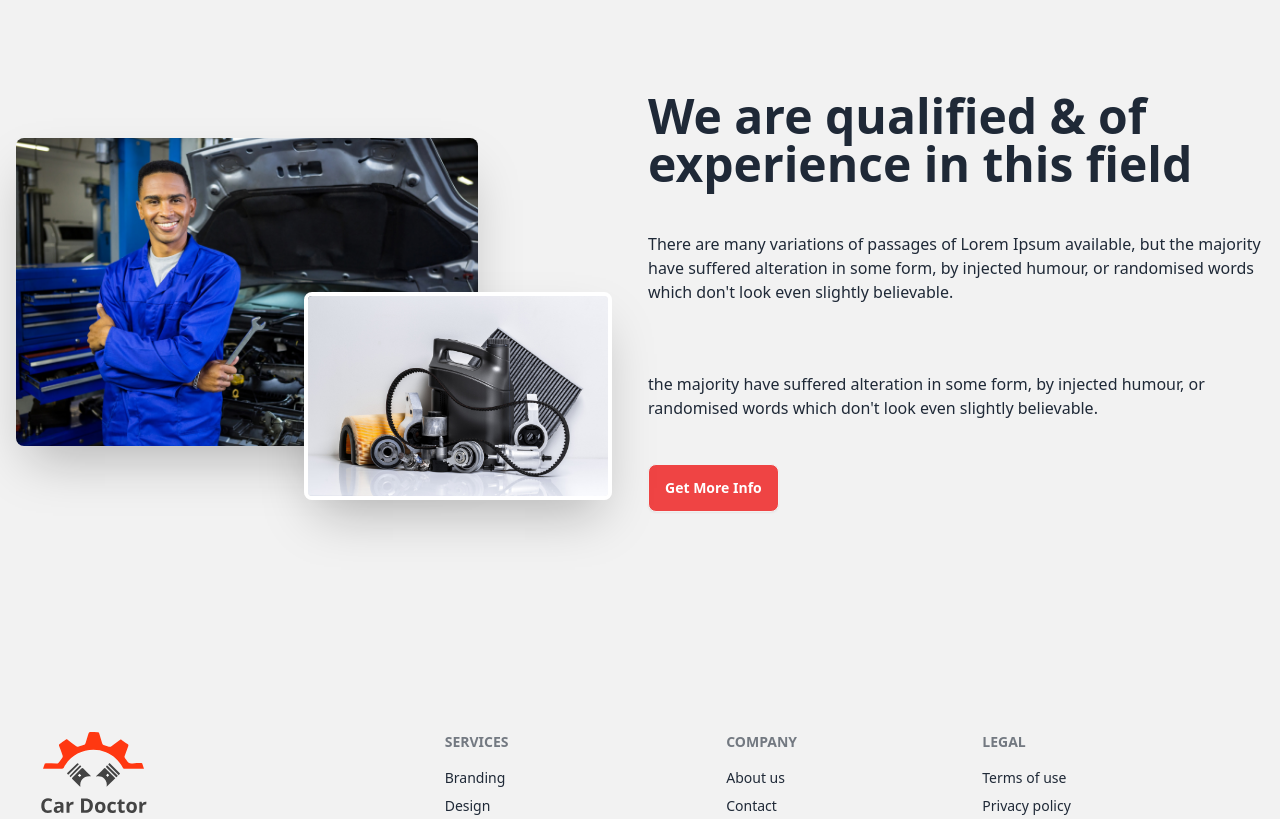
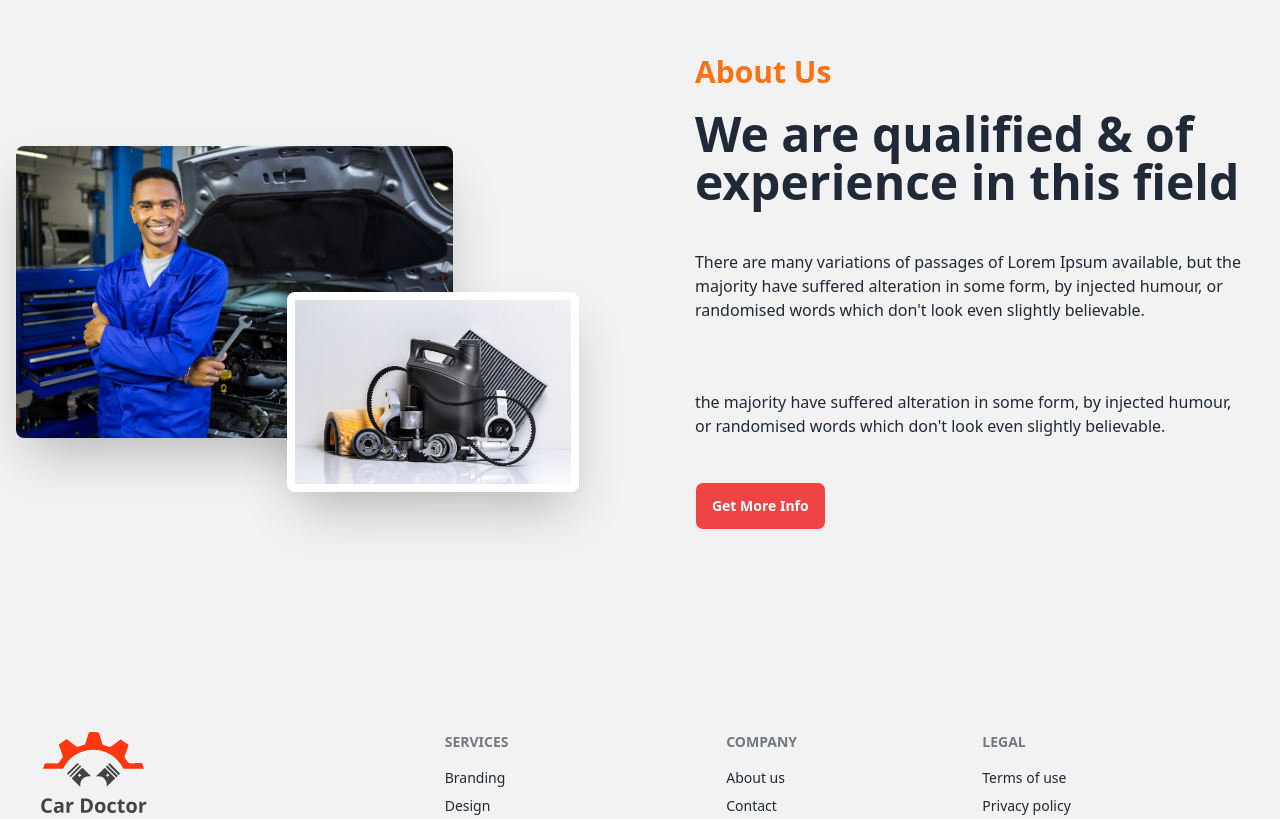
Before and after one commit to nhwnahid007/car-doctor-client, a React (Vite) app: page / in a window 1280 px wide. Shown: the part 902-1721 px from the top of the page. Built offline with nearby package versions, Linux system fonts and the light colour scheme.

Commit message:
added about section

```diff
--- a/src/Pages/Home/About.jsx
+++ b/src/Pages/Home/About.jsx
@@ -4,7 +4,7 @@ import parts from '../../assets/images/about_us/parts.jpg'
 const About = () => {
   return (
     <div className="hero min-h-screen bg-base-200">
-      <div className="hero-content flex-col lg:flex-row">
+      <div className="hero-content flex-col lg:flex-row gap-20">
         <div className='lg:w-1/2 relative'>
             <img
               src={person}
@@ -12,11 +12,11 @@ const About = () => {
             />
             <img
               src={parts}
-              className="w-1/2 absolute right-5 top-1/2 rounded-lg border-4 border-white shadow-2xl"
+              className="w-1/2 absolute right-5 top-1/2 rounded-lg border-8 border-white shadow-2xl"
             />
         </div>
-        <div className='lg:w-1/2 space-y-5'>
-            <h1 className="text-3xl text-orange-500 font-bold"></h1>
+        <div className='lg:w-1/2 space-y-5 p-4'>
+            <h1 className="text-3xl text-orange-500 font-bold">About Us</h1>
           <h1 className="text-5xl font-bold">We are qualified & of experience in this field</h1>
           <p className="py-6">
             There are many variations of passages of Lorem Ipsum available, but the majority have suffered alteration in some form, by injected humour, or randomised words which don&apos;t look even slightly believable.
```
